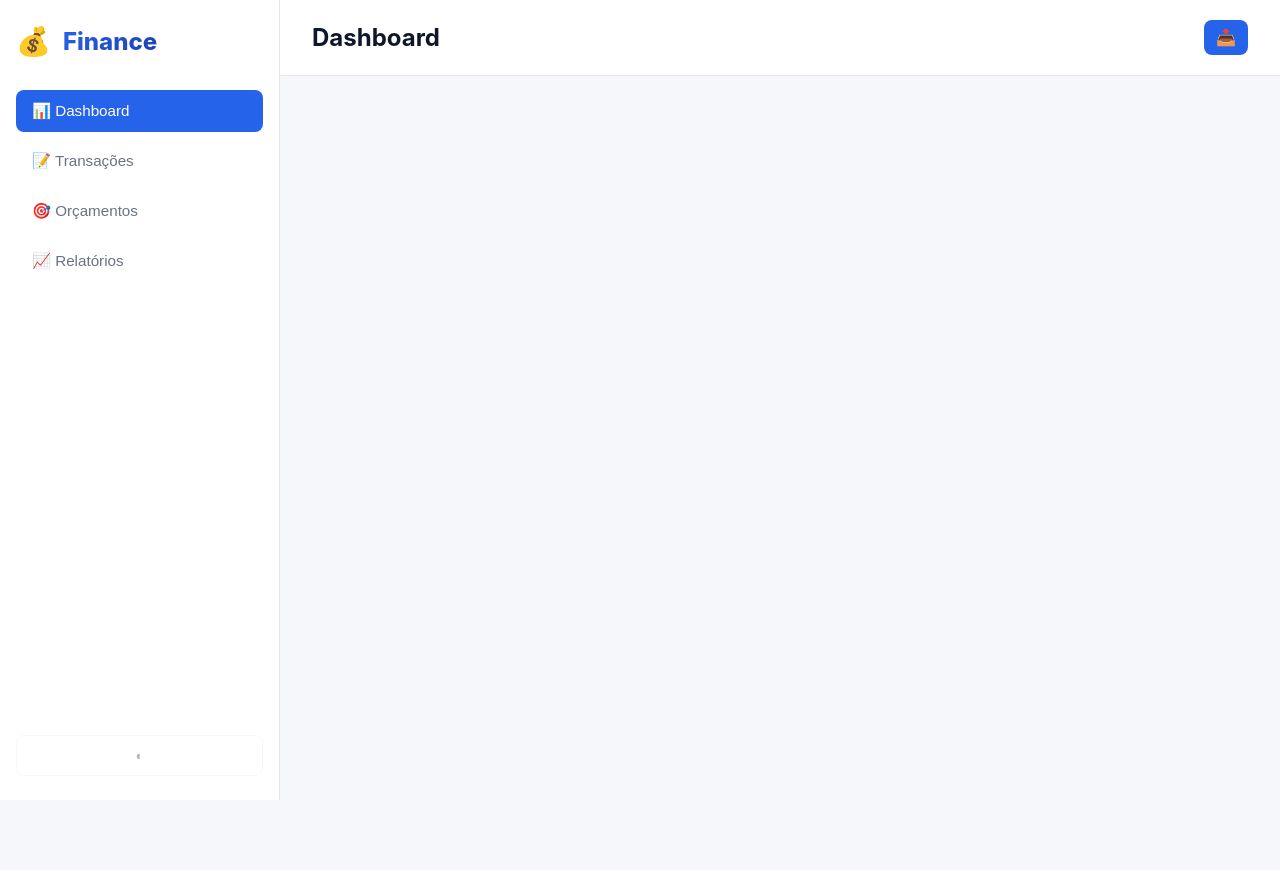
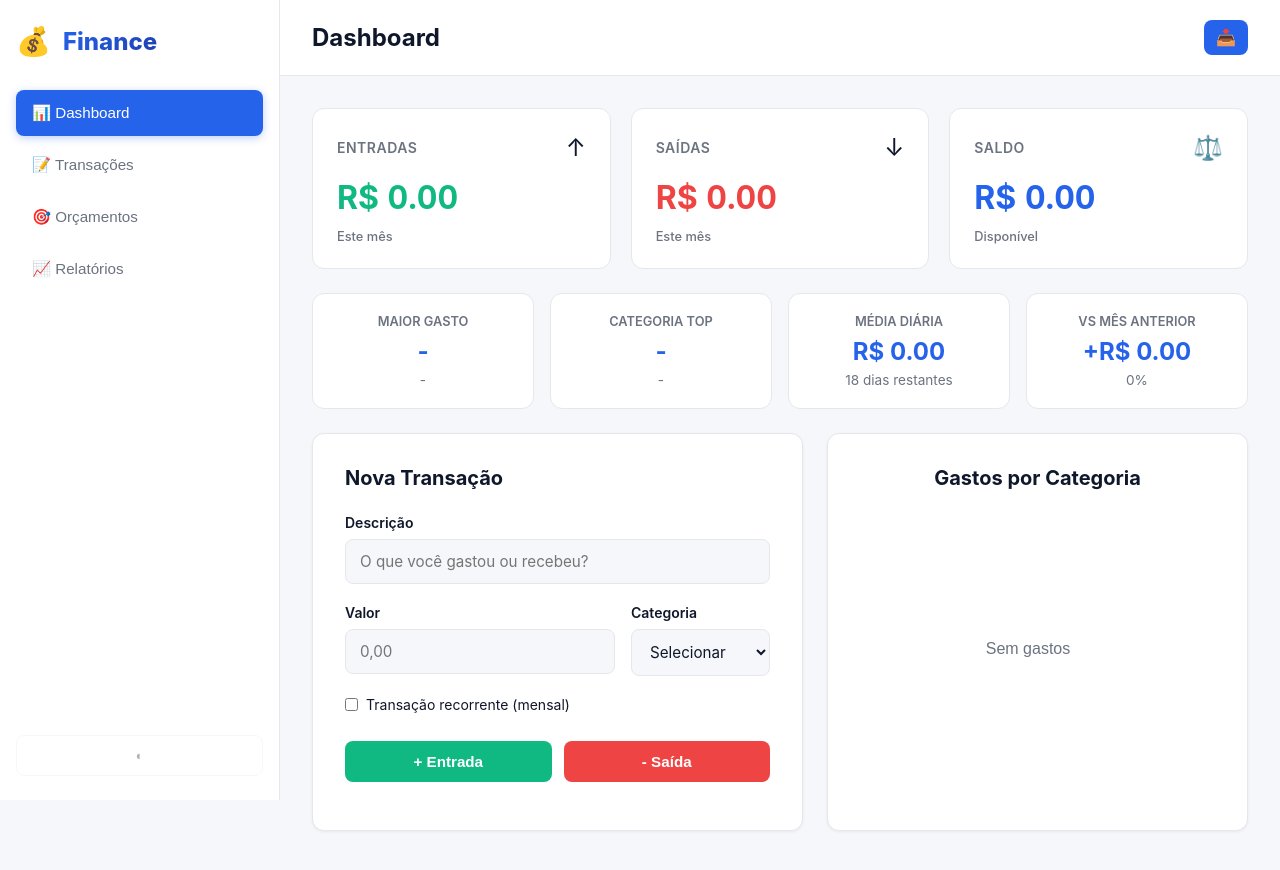
Before and after one commit to MatheusBrazolin/financial-control-js, a plain HTML site: page index.html in a window 1280 px wide. Both pictures are taken after a click on the button "📊 Dashboard". Before the commit the page ends 800 px from the top, so only its background shows below. Drawn offline with Linux system fonts and the light colour scheme.

Commit message:
fix: corrigir sistema de tabs e melhorar sidebar

```diff
--- a/script.js
+++ b/script.js
@@ -34,16 +34,36 @@ const config = {
 };
 
 // ====== TABS ======
+function abrirTab(tabName) {
+  // Remover active de todos os botões e conteúdos
+  document.querySelectorAll(".nav-link").forEach(b => b.classList.remove("active"));
+  document.querySelectorAll(".tab-content").forEach(t => t.classList.remove("active"));
+
+  // Adicionar active ao botão e conteúdo correto
+  document.querySelector(`[data-tab="${tabName}"]`).classList.add("active");
+  const tabContent = document.querySelector(`.tab-content[data-tab="${tabName}"]`);
+  if (tabContent) {
+    tabContent.classList.add("active");
+  }
+
+  // Atualizar título
+  const btnText = document.querySelector(`[data-tab="${tabName}"]`).textContent;
+  pageTitle.textContent = btnText.substring(2).trim();
+
+  // Renderizar conteúdo específico
+  setTimeout(() => {
+    if (tabName === "orcamento") renderizarOrcamentos();
+    if (tabName === "relatorio") renderizarResumoAnual();
+    if (tabName === "transacoes") renderizar();
+    if (tabName === "dashboard") renderizar();
+  }, 50);
+}
+
 document.querySelectorAll(".nav-link").forEach(btn => {
-  btn.addEventListener("click", () => {
-    document.querySelectorAll(".nav-link").forEach(b => b.classList.remove("active"));
-    document.querySelectorAll(".tab-content").forEach(t => t.classList.remove("active"));
-    btn.classList.add("active");
+  btn.addEventListener("click", (e) => {
+    e.preventDefault();
     const tab = btn.dataset.tab;
-    document.querySelector(`[data-tab="${tab}"]`).classList.add("active");
-    pageTitle.textContent = btn.textContent.substring(2).trim();
-    if (tab === "orcamento") renderizarOrcamentos();
-    if (tab === "relatorio") renderizarResumoAnual();
+    abrirTab(tab);
   });
 });
 
@@ -469,4 +489,6 @@ if (localStorage.getItem("tema") === "dark") {
 }
 
 monthFilter.valueAsDate = new Date();
+// Inicializar primeiro tab
+abrirTab("dashboard");
 renderizar();
--- a/style.css
+++ b/style.css
@@ -67,11 +67,11 @@ body { background: var(--bg); color: var(--text); transition: background 0.3s, c
 .sidebar-nav {
   display: flex;
   flex-direction: column;
-  gap: 8px;
+  gap: 6px;
 }
 
 .nav-link {
-  padding: 12px 16px;
+  padding: 14px 16px;
   border-radius: 8px;
   border: none;
   background: transparent;
@@ -81,16 +81,19 @@ body { background: var(--bg); color: var(--text); transition: background 0.3s, c
   transition: all 0.2s;
   text-align: left;
   font-size: 0.95rem;
+  width: 100%;
 }
 
 .nav-link:hover {
   background: var(--bg);
   color: var(--text);
+  transform: translateX(4px);
 }
 
 .nav-link.active {
   background: var(--primary);
   color: white;
+  box-shadow: 0 2px 8px rgba(37, 99, 235, 0.3);
 }
 
 .sidebar-footer { margin-top: auto; }
@@ -147,12 +150,12 @@ body { background: var(--bg); color: var(--text); transition: background 0.3s, c
 
 /* TABS */
 .tab-content {
-  display: none;
+  display: none !important;
   padding: 32px;
 }
 
 .tab-content.active {
-  display: block;
+  display: block !important;
   animation: slideIn 0.3s ease-out;
 }
 
```
